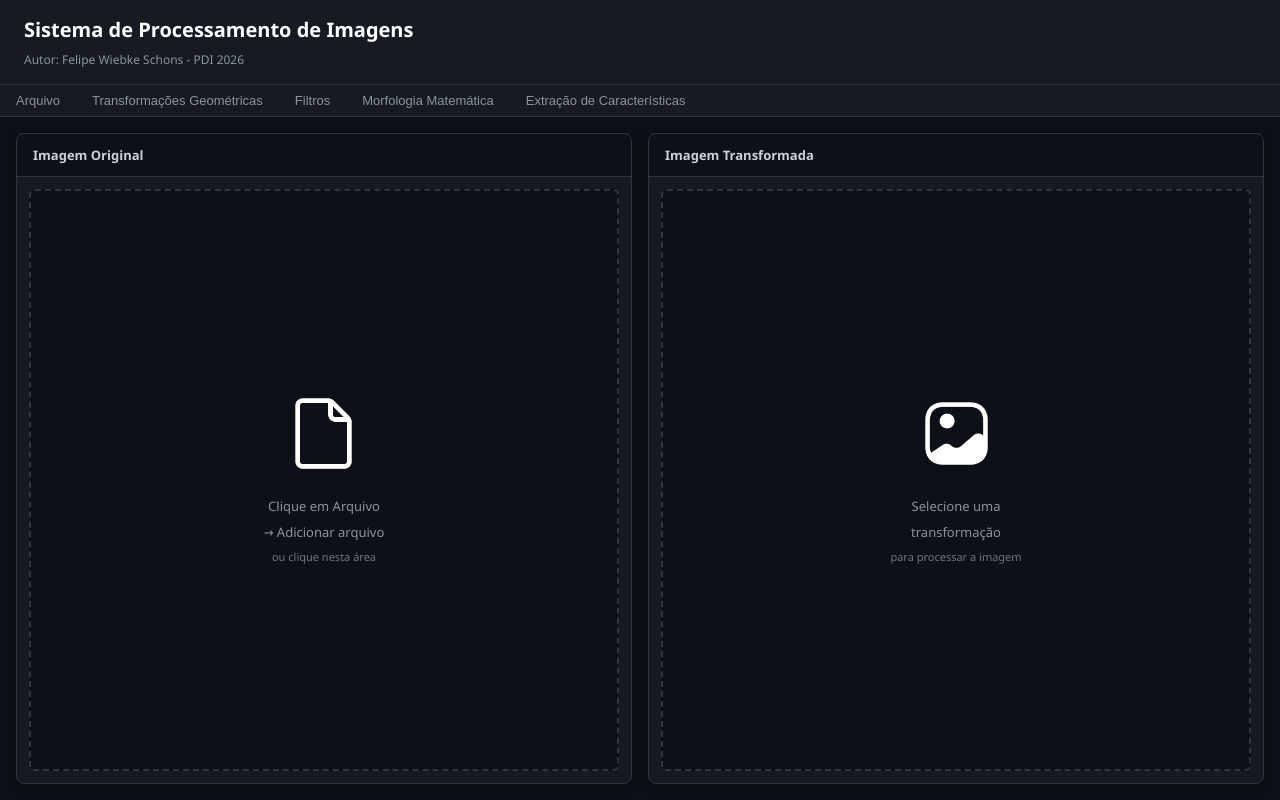
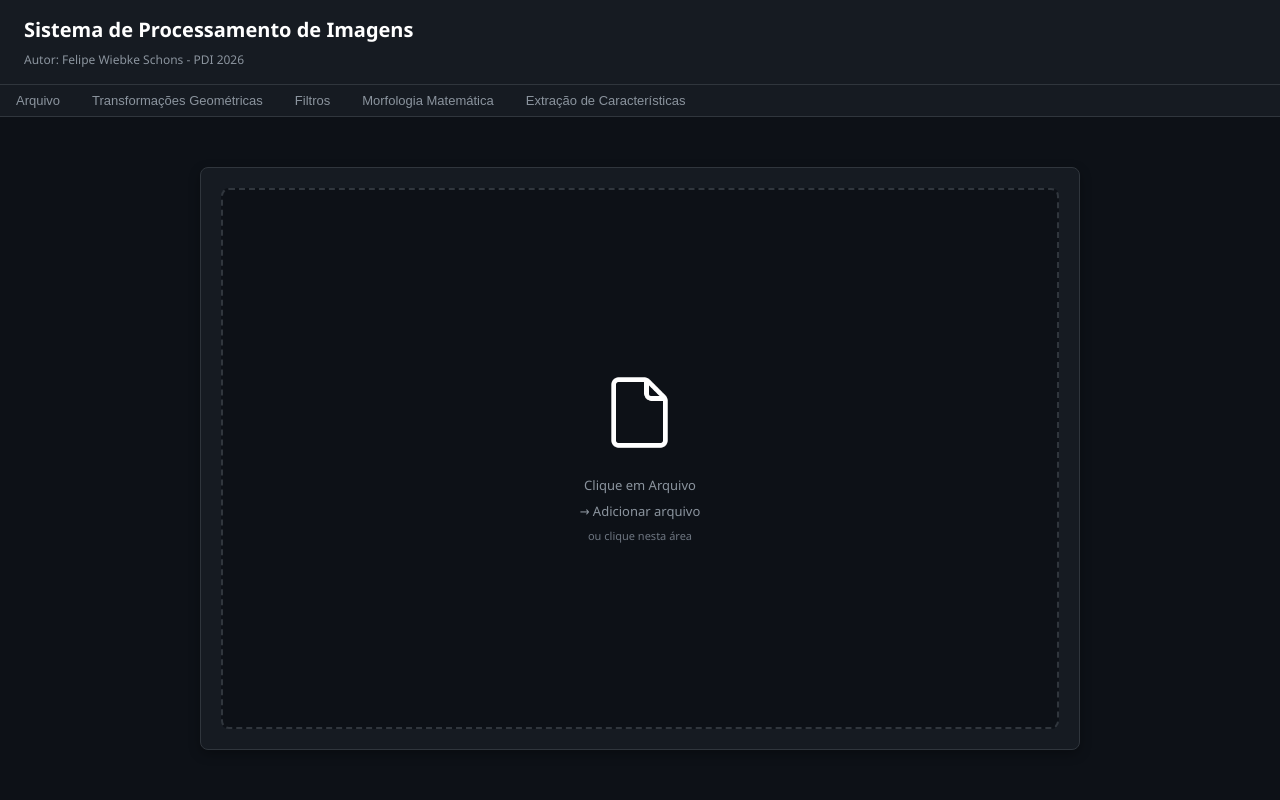
Before and after one commit to wsfelipe/photoshop-pdi, a React (Vite) app: page / in a window 1280 px wide. Built offline with nearby package versions, Linux system fonts and the light colour scheme.

Commit message:
feat: changed main content to just one preview

```diff
--- a/src/components/MainContent.jsx
+++ b/src/components/MainContent.jsx
@@ -1,19 +1,10 @@
 import React from 'react';
 import { styles } from '../styles/appStyles';
 
-export default function MainContent({
-  selectedImage,
-  transformedImage,
-  activeTool,
-  onOpenFilePicker,
-  onProcessImage,
-}) {
+export default function MainContent({ imageSrc, onOpenFilePicker }) {
   return (
     <div style={styles.mainContent}>
       <div style={styles.panel}>
-        <div style={styles.panelHeader}>
-          <h2 style={styles.panelTitle}>Imagem Original</h2>
-        </div>
         <div
           style={styles.panelContent}
           onClick={(event) => {
@@ -21,12 +12,8 @@ export default function MainContent({
             onOpenFilePicker?.();
           }}
         >
-          {selectedImage ? (
-            <img
-              src={selectedImage}
-              alt="Imagem original"
-              style={styles.loadedImage}
-            />
+          {imageSrc ? (
+            <img src={imageSrc} alt="Imagem resultante" style={styles.loadedImage} />
           ) : (
             <div style={styles.panelPlaceholder}>
               <div style={styles.placeholderIcon}>
@@ -39,30 +26,6 @@ export default function MainContent({
           )}
         </div>
       </div>
-
-      <div style={styles.panel}>
-        <div style={styles.panelHeader}>
-          <h2 style={styles.panelTitle}>Imagem Transformada</h2>
-        </div>
-        <div style={styles.panelContent}>
-          {transformedImage ? (
-            <img
-              src={transformedImage}
-              alt="Imagem transformada"
-              style={styles.loadedImage}
-            />
-          ) : (
-            <div style={styles.panelPlaceholder}>
-              <div style={styles.placeholderIcon}>
-                <img width="75" height="auto" src="src/assets/image.png" alt="" />
-              </div>
-              <p style={styles.placeholderText}>Selecione uma</p>
-              <p style={styles.placeholderText}>transformação</p>
-              <p style={styles.placeholderSubtext}>para processar a imagem</p>
-            </div>
-          )}
-        </div>
-      </div>
     </div>
   );
 }
--- a/src/styles/appStyles.js
+++ b/src/styles/appStyles.js
@@ -74,8 +74,8 @@ export const styles = {
   mainContent: {
     flex: 1,
     display: 'flex',
-    gap: '16px',
-    padding: '16px',
+    gap: '20px',
+    padding: '50px 200px',
     backgroundColor: '#0d1117',
     overflow: 'hidden',
   },
@@ -125,12 +125,12 @@ export const styles = {
   toolPanel: {
     position: 'fixed',
     zIndex: 100,
-    width: 'min(520px, calc(100vw - 32px))',
-    maxHeight: '80vh',
+    width: 'min(420px, calc(100vw - 32px))',
+    maxHeight: '72vh',
     backgroundColor: '#161b22',
     border: '1px solid #30363d',
-    borderRadius: '14px',
-    boxShadow: '0 18px 40px rgba(0, 0, 0, 0.42)',
+    borderRadius: '12px',
+    boxShadow: '0 14px 30px rgba(0, 0, 0, 0.38)',
     overflow: 'hidden',
   },
   toolPanelHeader: {
@@ -138,16 +138,16 @@ export const styles = {
     alignItems: 'center',
     justifyContent: 'space-between',
     backgroundColor: '#0d1117',
-    padding: '12px 16px',
+    padding: '10px 14px',
     borderBottom: '1px solid #30363d',
-    borderTopLeftRadius: '14px',
-    borderTopRightRadius: '14px',
+    borderTopLeftRadius: '12px',
+    borderTopRightRadius: '12px',
     userSelect: 'none',
   },
   toolPanelTitle: {
     color: '#f0f6fc',
     fontWeight: '700',
-    fontSize: '14px',
+    fontSize: '13px',
     margin: 0,
   },
   toolPanelBody: {
@@ -167,7 +167,7 @@ export const styles = {
   },
   panelHeader: {
     backgroundColor: '#0d1117',
-    padding: '12px 16px',
+    padding: '10px 14px',
     borderBottom: '1px solid #30363d',
   },
   panelTitle: {
@@ -182,16 +182,20 @@ export const styles = {
     alignItems: 'center',
     justifyContent: 'center',
     backgroundColor: '#0d1117',
-    margin: '12px',
-    borderRadius: '6px',
+    margin: '20px',
+    borderRadius: '8px',
     border: '2px dashed #30363d',
-    overflow: 'hidden',
+    overflow: 'auto',
     cursor: 'pointer',
+    padding: '16px',
   },
   loadedImage: {
-    width: '100%',
-    height: '100%',
-    objectFit: 'contain',
+    display: 'block',
+    width: 'auto',
+    height: 'auto',
+    maxWidth: '100%',
+    maxHeight: '100%',
+    margin: 'auto',
     backgroundColor: '#0d1117',
   },
   panelPlaceholder: {
```
